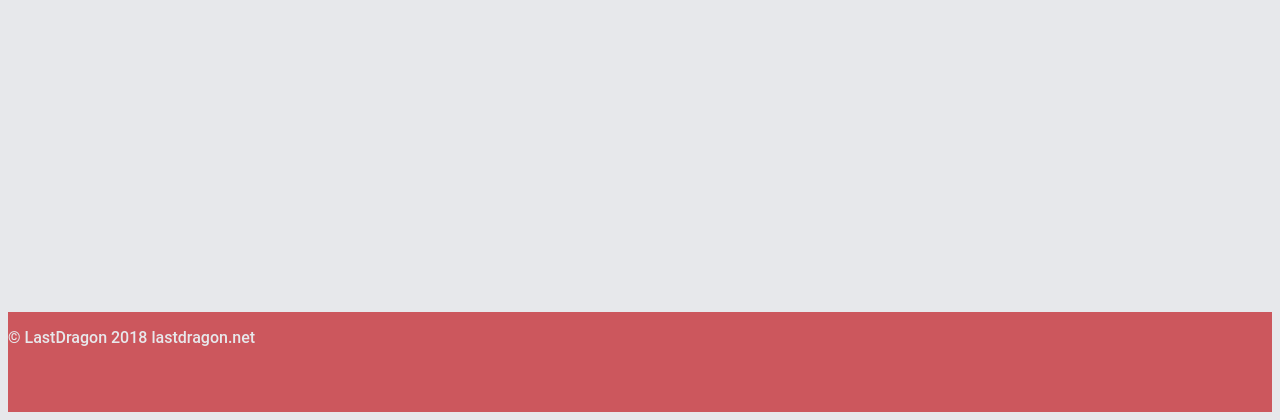
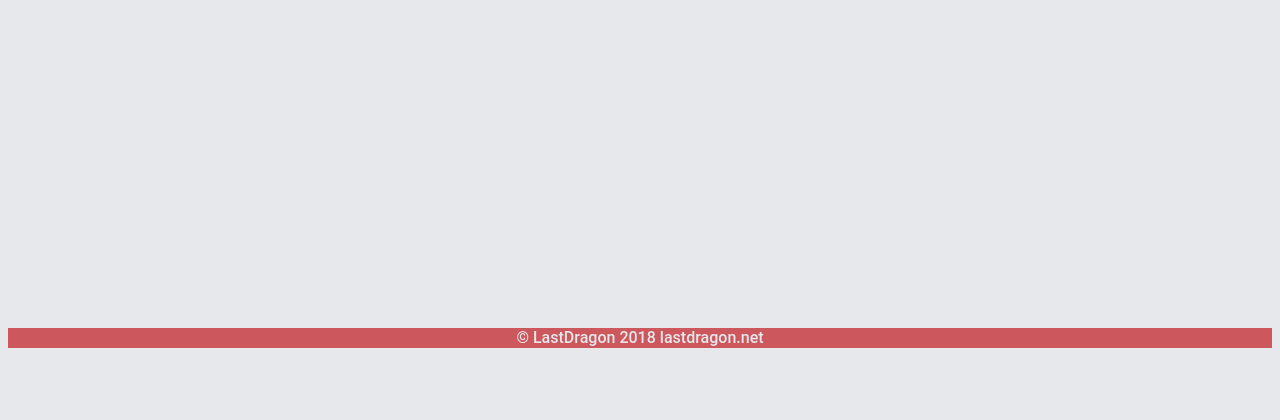
Before and after one commit to VentGrey/Dragon-VPN, a PHP site: page / in a window 1280 px wide. Shown: the part 1379-1799 px from the top of the page. After the commit the page ends 1727 px from the top, so only its background shows below. Run offline with PHP 8.4, Linux system fonts and the light colour scheme; data that the repository does not hold is empty; some libraries are stand-ins or nearby versions.

Commit message:
yup, something is definitely broken

```diff
--- a/style.css
+++ b/style.css
@@ -70,20 +70,17 @@ tbody {
 
 footer {
     position: relative;
-    height: 100px;
+    height: 20px;
     width: 100%;
     background-color: #CC575D;
     text-align: center;
     font-family: roboto;
 }
-
 p.copyright {
     text-align: center;
-    position: absolute;
     color: #E7E8EB;
     font-family: roboto;
     font-weight: 500;
-
 }
 
 /* Fin del CSS para el footer */
```
